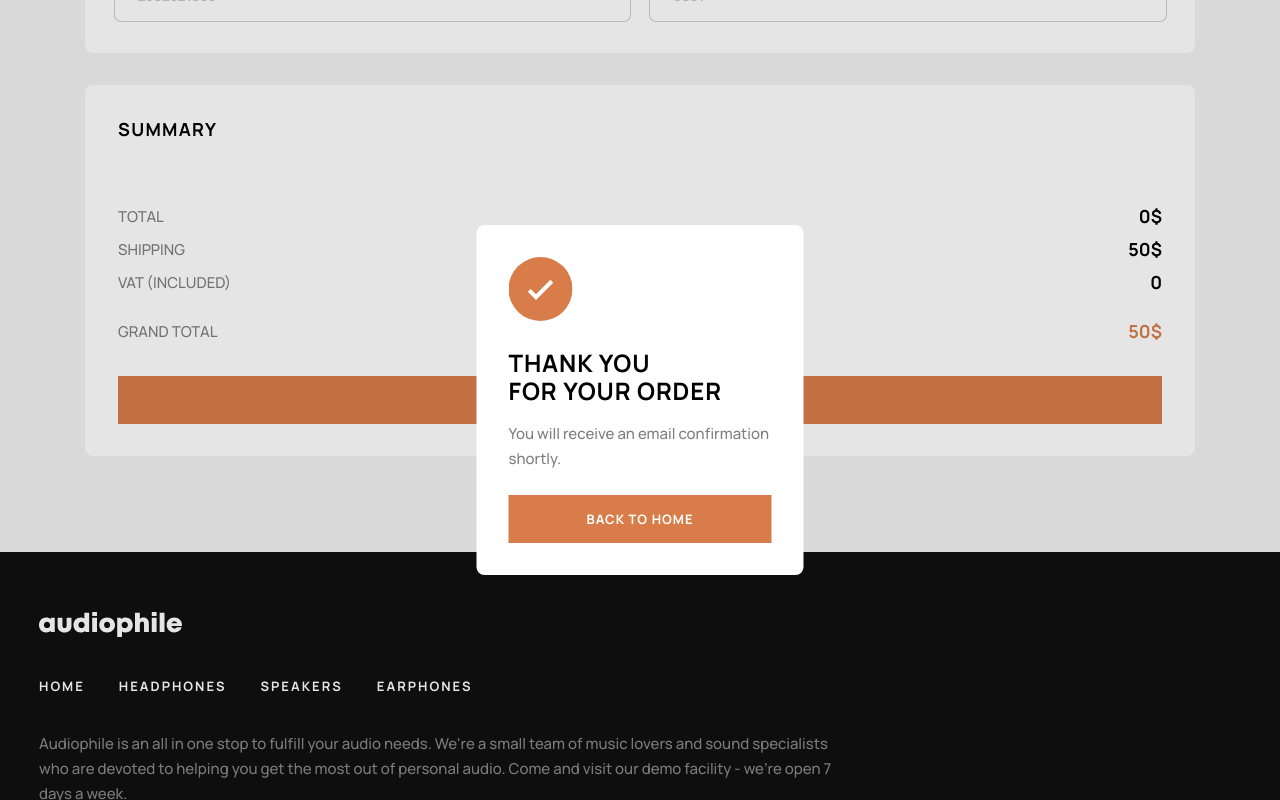
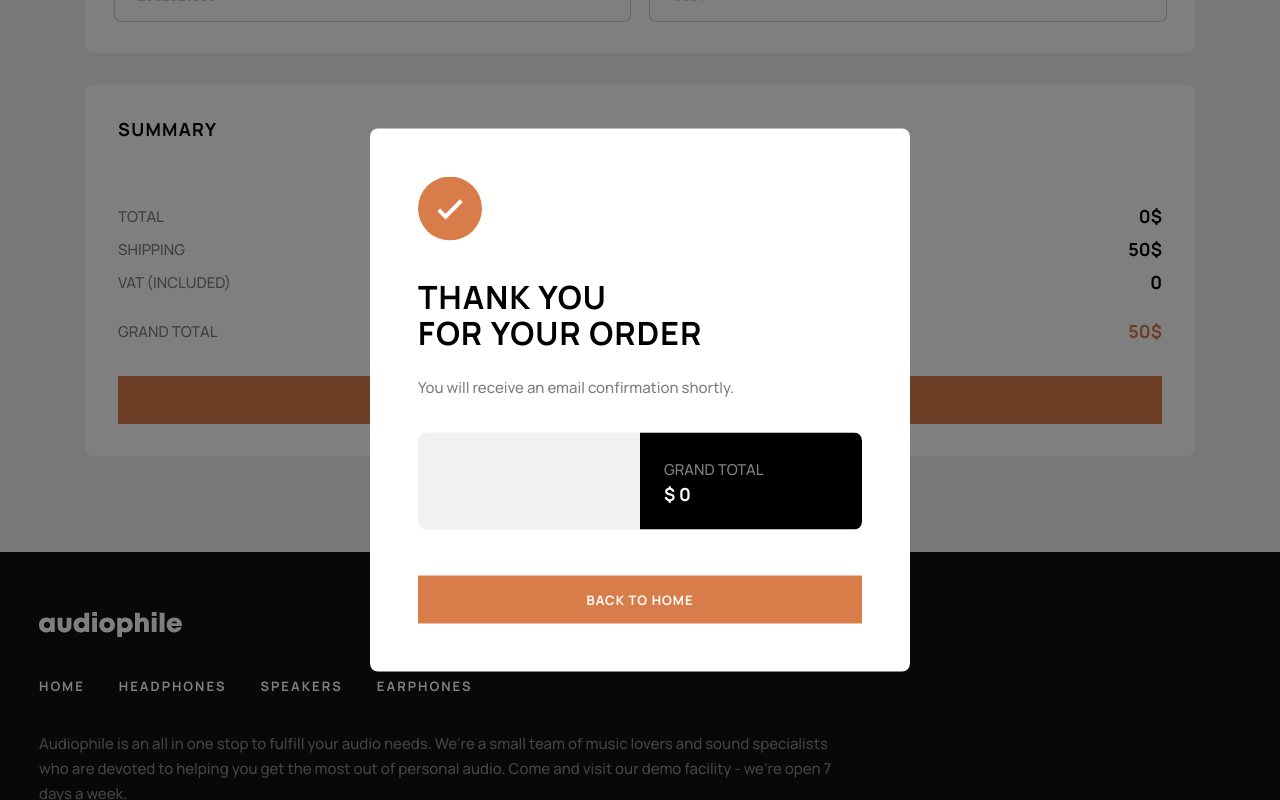
Before and after one commit to HeadYZ/Audiophile, a React (Vite) app: page /checkout in a window 1280 px wide. Both pictures are taken after typing "Sample", "name@example.com", "5", "Sample", "5", "Sample" into the empty fields and a click on the button "CONTINUE & PAY". Shown: the part 1240-2040 px from the top of the page. Built offline with nearby package versions, Linux system fonts and the light colour scheme.

Commit message:
styling checkout dialog

```diff
--- a/src/components/Checkout/CheckoutDialog.jsx
+++ b/src/components/Checkout/CheckoutDialog.jsx
@@ -2,6 +2,7 @@ import { useEffect, useRef } from 'react'
 import iconOrder from '/assets/checkout/icon-order-confirmation.svg'
 import { useNavigate } from 'react-router-dom'
 import classes from './CheckoutDialog.module.scss'
+import CheckoutDialogList from './CheckoutDialogList.jsx'
 
 export default function CheckoutDialog() {
 	const dialogRef = useRef()
@@ -24,7 +25,7 @@ export default function CheckoutDialog() {
 				dialogRef.current.removeEventListener('click', handleBackdropClick)
 			}
 		}
-	}, [])
+	}, [navigate])
 	return (
 		<dialog
 			ref={dialogRef}
@@ -44,7 +45,9 @@ export default function CheckoutDialog() {
 					Thank you <br></br> for your order
 				</h2>
 				<p className={classes['checkout__dialog-text']}>You will receive an email confirmation shortly.</p>
-				<div className={classes['checkout__dialog-box']}></div>
+				<div className={classes['checkout__dialog-box']}>
+					<CheckoutDialogList />
+				</div>
 				<button className={classes['checkout__dialog-btn']}>Back to home</button>
 			</div>
 		</dialog>
--- a/src/components/Checkout/CheckoutDialog.module.scss
+++ b/src/components/Checkout/CheckoutDialog.module.scss
@@ -8,7 +8,9 @@
 		width: 32.7rem;
 		border-radius: 0.8rem;
 		border: none;
-
+		&::backdrop {
+			background-color: rgba(0, 0, 0, 0.5);
+		}
 		&-wrapper {
 			padding: 3.2rem;
 		}
@@ -45,3 +47,29 @@
 		}
 	}
 }
+
+@media (min-width: 768px) {
+	.checkout {
+		&__dialog {
+			width: 54rem;
+			&-wrapper {
+				padding: 4.8rem;
+			}
+			&-img {
+				margin-bottom: 3.3rem;
+			}
+			&-box {
+				margin-bottom: 4.6rem;
+			}
+			&-h2 {
+				margin-bottom: 2.4rem;
+				font-size: 3.2rem;
+				line-height: 3.6rem;
+				letter-spacing: 0.114rem;
+			}
+			&-text {
+				margin-bottom: 3.3rem;
+			}
+		}
+	}
+}
--- /dev/null
+++ b/src/components/Checkout/CheckoutDialogList.jsx
@@ -0,0 +1,30 @@
+import CartContex from '../../store/cart-context.jsx'
+import { useContext } from 'react'
+import { formattedPrice } from '../../util/numberFormatter'
+import classes from './CheckoutDialogList.module.scss'
+
+export default function CheckoutDialogList() {
+	const { products, totalPrice } = useContext(CartContex)
+	console.log(products)
+	return (
+		<ul className={classes.checkout__list}>
+			{products.map(product => (
+				<li key={product.title} className={classes['checkout__list-item']}>
+					<img src={product.cartIcon} alt='' className={classes['checkout__list-item-img']} />
+					<div>
+						<h3 className={classes['checkout__list-item-title']}>{product.title}</h3>
+						<span className={classes['checkout__list-item-price']}>$ {formattedPrice(product.price)}</span>
+					</div>
+					<p className={classes['checkout__list-item-quantity']}>x{product.quantity}</p>
+				</li>
+			))}
+			{products.length > 0 && (
+				<li className={classes['checkout__list-item-other']}>and {products.length - 1} other item(s)</li>
+			)}
+			<li className={classes['checkout__list-item-grand']}>
+				<span className={classes['checkout__list-item-grand-title']}>Grand total</span>
+				<span className={classes['checkout__list-item-grand-total']}>$ {formattedPrice(totalPrice)}</span>
+			</li>
+		</ul>
+	)
+}
--- /dev/null
+++ b/src/components/Checkout/CheckoutDialogList.module.scss
@@ -0,0 +1,158 @@
+@use '../../scss/colors.scss' as *;
+.checkout {
+	&__list {
+		background-color: $gray;
+		list-style: none;
+		border-radius: 0.8rem;
+		overflow: hidden;
+		&-item {
+			display: none;
+			gap: 1.6rem;
+			padding: 2.4rem 2.4rem 1.2rem;
+			&-other {
+				position: relative;
+				padding-top: 1.2rem;
+				padding-bottom: 2.5rem;
+				font-size: 1.2rem;
+				font-weight: bold;
+				letter-spacing: -0.021rem;
+				opacity: 0.5;
+				text-align: center;
+			}
+			&-other::before {
+				position: absolute;
+				top: 0;
+				left: 2.4rem;
+				content: '';
+				height: 1px;
+				width: calc(100% - 4.8rem);
+				background-color: $black;
+				opacity: 8%;
+			}
+			&-img {
+				width: 5rem;
+			}
+			&-title,
+			&-quantity {
+				font-size: 1.5rem;
+				line-height: 2.5rem;
+				font-weight: bold;
+			}
+			&-title {
+				text-transform: uppercase;
+			}
+			&-quantity {
+				margin-left: auto;
+				opacity: 0.5;
+			}
+			&-price {
+				font-size: 1.4rem;
+				line-height: 2.5rem;
+				font-weight: bold;
+				opacity: 0.5;
+			}
+			&-grand {
+				display: flex;
+				flex-direction: column;
+				padding: 2.4rem;
+				color: $white;
+				background-color: $black;
+				&-title {
+					font-size: 1.5rem;
+					line-height: 2.5rem;
+					font-weight: 500;
+					text-transform: uppercase;
+					opacity: 0.5;
+				}
+				&-total {
+					font-size: 1.8rem;
+					font-weight: bold;
+				}
+			}
+		}
+		li:first-of-type {
+			display: flex;
+		}
+	}
+}
+
+@media (min-width: 768px) {
+	.checkout {
+		&__list {
+			display: grid;
+			grid-template-columns: 1fr 1fr;
+			grid-template-rows: auto;
+
+			&-item {
+				display: flex;
+				gap: 1.6rem;
+				padding: 2.4rem 2.4rem 1.2rem;
+				&-other {
+					position: relative;
+					padding-top: 1.2rem;
+					padding-bottom: 2.5rem;
+					font-size: 1.2rem;
+					font-weight: bold;
+					letter-spacing: -0.021rem;
+					opacity: 0.5;
+					text-align: center;
+				}
+				&-other::before {
+					position: absolute;
+					top: 0;
+					left: 2.4rem;
+					content: '';
+					height: 1px;
+					width: calc(100% - 4.8rem);
+					background-color: $black;
+					opacity: 8%;
+				}
+				&-img {
+					width: 5rem;
+				}
+				&-title,
+				&-quantity {
+					font-size: 1.5rem;
+					line-height: 2.5rem;
+					font-weight: bold;
+				}
+				&-title {
+					text-transform: uppercase;
+				}
+				&-quantity {
+					margin-left: auto;
+					opacity: 0.5;
+				}
+				&-price {
+					font-size: 1.4rem;
+					line-height: 2.5rem;
+					font-weight: bold;
+					opacity: 0.5;
+				}
+				&-grand {
+					grid-column: 2/3;
+					grid-row: 1/-1;
+					display: flex;
+					flex-direction: column;
+					padding: 2.4rem;
+					color: $white;
+					background-color: $black;
+					&-title {
+						font-size: 1.5rem;
+						line-height: 2.5rem;
+						font-weight: 500;
+						text-transform: uppercase;
+						opacity: 0.5;
+					}
+					&-total {
+						font-size: 1.8rem;
+						font-weight: bold;
+					}
+				}
+			}
+			li:first-of-type {
+				display: flex;
+			}
+		}
+	}
+}
```
